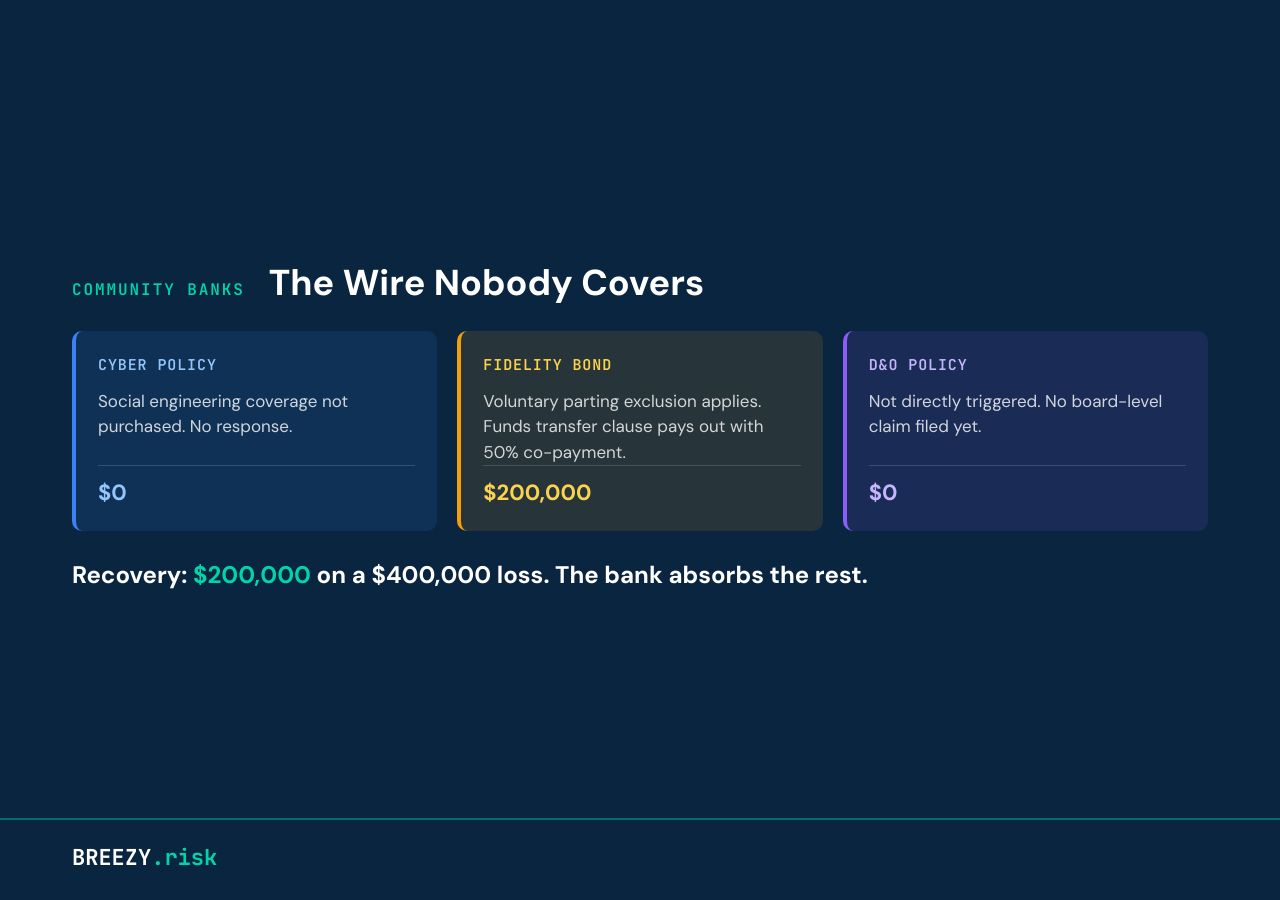
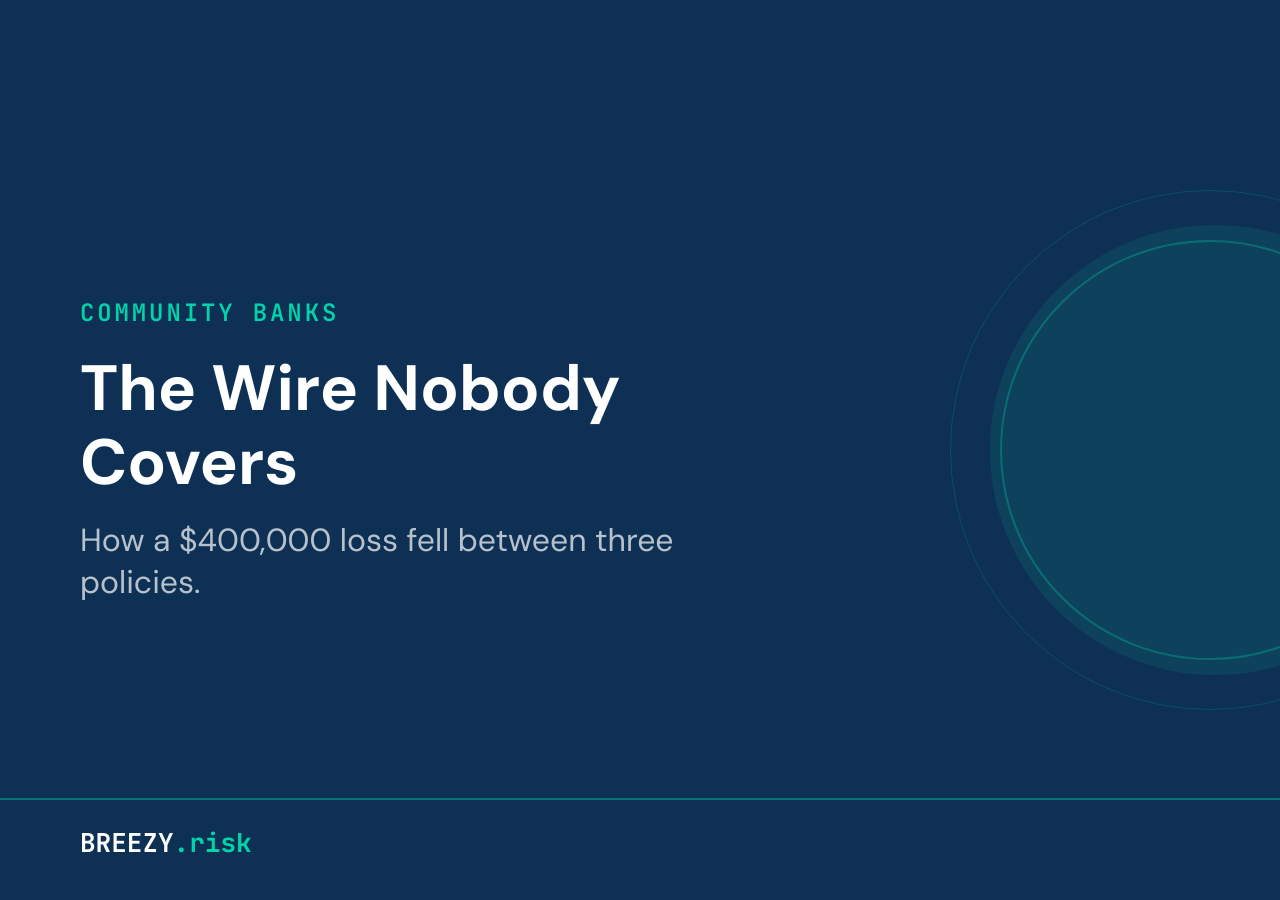
Before and after one commit to joeproe1/breezyins.com, a Jekyll site: the page assets/images/blog-header-wire-nobody-covers.html, which Jekyll copies as it is, in a window 1280 px wide. Built offline with Jekyll 4.4.1, drawn with Linux system fonts in a browser that asks for light colours.

Commit message:
Simplify Wire Nobody Covers cover image to title and subtitle only
Removed three-box policy breakdown from cover image. Cover now shows
just the bold title and lighter subtitle, consistent with other blog
cover images.

Co-Authored-By: Claude Opus 4.6 <noreply@anthropic.com>

```diff
--- a/assets/images/blog-header-wire-nobody-covers.html
+++ b/assets/images/blog-header-wire-nobody-covers.html
@@ -12,21 +12,57 @@
         body {
             margin: 0;
             padding: 0;
-            background: #0A2540;
+            background: #0E3054;
             overflow: hidden;
         }
 
         .header-image {
             width: 100vw;
             height: 100vh;
-            background: #0A2540;
+            background: #0E3054;
             position: relative;
             overflow: hidden;
         }
 
+        .circle {
+            position: absolute;
+            width: 450px;
+            height: 450px;
+            border-radius: 50%;
+            background: #00D4AA;
+            opacity: 0.10;
+            right: -160px;
+            top: 50%;
+            transform: translateY(-50%);
+        }
+
+        .circle-ring {
+            position: absolute;
+            width: 420px;
+            height: 420px;
+            border-radius: 50%;
+            border: 2px solid #00D4AA;
+            opacity: 0.30;
+            right: -140px;
+            top: 50%;
+            transform: translateY(-50%);
+        }
+
+        .circle-ring-outer {
+            position: absolute;
+            width: 520px;
+            height: 520px;
+            border-radius: 50%;
+            border: 1.5px solid #00D4AA;
+            opacity: 0.18;
+            right: -190px;
+            top: 50%;
+            transform: translateY(-50%);
+        }
+
         .accent-line {
             position: absolute;
-            bottom: 80px;
+            bottom: 100px;
             left: 0;
             right: 0;
             height: 2px;
@@ -40,117 +76,46 @@
             left: 0;
             right: 0;
             bottom: 0;
-            padding: 52px 72px 100px;
+            padding: 72px 80px;
             display: flex;
             flex-direction: column;
             justify-content: center;
         }
 
-        .top-row {
-            display: flex;
-            align-items: baseline;
-            gap: 24px;
-            margin-bottom: 28px;
-        }
-
         .category {
             font-family: 'JetBrains Mono', monospace;
-            font-size: 16px;
+            font-size: 24px;
             font-weight: 600;
             letter-spacing: 0.12em;
             text-transform: uppercase;
             color: #00D4AA;
+            margin-bottom: 24px;
         }
 
         .title {
             font-family: 'DM Sans', sans-serif;
-            font-size: 36px;
+            font-size: 64px;
             font-weight: 700;
             color: #FFFFFF;
             line-height: 1.15;
+            margin-bottom: 20px;
+            max-width: 720px;
         }
 
-        .boxes {
-            display: flex;
-            gap: 20px;
-        }
-
-        .policy-box {
-            flex: 1;
-            border-radius: 10px;
-            padding: 24px 22px;
-            display: flex;
-            flex-direction: column;
-        }
-
-        .box-cyber {
-            background: rgba(59, 130, 246, 0.12);
-            border-left: 4px solid #3B82F6;
-        }
-
-        .box-bond {
-            background: rgba(245, 158, 11, 0.12);
-            border-left: 4px solid #F59E0B;
-        }
-
-        .box-do {
-            background: rgba(139, 92, 246, 0.12);
-            border-left: 4px solid #8B5CF6;
-        }
-
-        .box-label {
-            font-family: 'JetBrains Mono', monospace;
-            font-size: 15px;
-            font-weight: 600;
-            letter-spacing: 0.06em;
-            text-transform: uppercase;
-            margin-bottom: 14px;
-        }
-
-        .box-cyber .box-label { color: #93C5FD; }
-        .box-bond .box-label { color: #FCD34D; }
-        .box-do .box-label { color: #C4B5FD; }
-
-        .box-text {
+        .subtitle {
             font-family: 'DM Sans', sans-serif;
-            font-size: 17px;
+            font-size: 32px;
             font-weight: 400;
-            color: rgba(255, 255, 255, 0.8);
-            line-height: 1.5;
-            flex: 1;
-        }
-
-        .box-result {
-            font-family: 'DM Sans', sans-serif;
-            font-size: 22px;
-            font-weight: 700;
-            margin-top: auto;
-            padding-top: 12px;
-            border-top: 1px solid rgba(255, 255, 255, 0.15);
-        }
-
-        .box-cyber .box-result { color: #93C5FD; }
-        .box-bond .box-result { color: #FCD34D; }
-        .box-do .box-result { color: #C4B5FD; }
-
-        .recovery {
-            margin-top: 28px;
-            font-family: 'DM Sans', sans-serif;
-            font-size: 24px;
-            font-weight: 700;
-            color: #FFFFFF;
-        }
-
-        .recovery .amount {
-            color: #00D4AA;
+            color: rgba(255, 255, 255, 0.7);
+            max-width: 600px;
         }
 
         .logo {
             position: absolute;
-            bottom: 28px;
-            left: 72px;
+            bottom: 40px;
+            left: 80px;
             font-family: 'JetBrains Mono', monospace;
-            font-size: 22px;
+            font-size: 26px;
             font-weight: 700;
             color: #FFFFFF;
         }
@@ -163,35 +128,15 @@
 <body>
 
 <div class="header-image">
+    <div class="circle"></div>
+    <div class="circle-ring"></div>
+    <div class="circle-ring-outer"></div>
     <div class="accent-line"></div>
 
     <div class="content">
-        <div class="top-row">
-            <div class="category">Community Banks</div>
-            <div class="title">The Wire Nobody Covers</div>
-        </div>
-
-        <div class="boxes">
-            <div class="policy-box box-cyber">
-                <div class="box-label">Cyber Policy</div>
-                <div class="box-text">Social engineering coverage not purchased. No response.</div>
-                <div class="box-result">$0</div>
-            </div>
-
-            <div class="policy-box box-bond">
-                <div class="box-label">Fidelity Bond</div>
-                <div class="box-text">Voluntary parting exclusion applies. Funds transfer clause pays out with 50% co-payment.</div>
-                <div class="box-result">$200,000</div>
-            </div>
-
-            <div class="policy-box box-do">
-                <div class="box-label">D&amp;O Policy</div>
-                <div class="box-text">Not directly triggered. No board-level claim filed yet.</div>
-                <div class="box-result">$0</div>
-            </div>
-        </div>
-
-        <div class="recovery">Recovery: <span class="amount">$200,000</span> on a $400,000 loss. The bank absorbs the rest.</div>
+        <div class="category">Community Banks</div>
+        <div class="title">The Wire Nobody Covers</div>
+        <div class="subtitle">How a $400,000 loss fell between three policies.</div>
     </div>
 
     <div class="logo">BREEZY<span class="teal">.risk</span></div>
```
Also changed, not shown: assets/images/Blog-Wire-Nobody-Covers.png.
